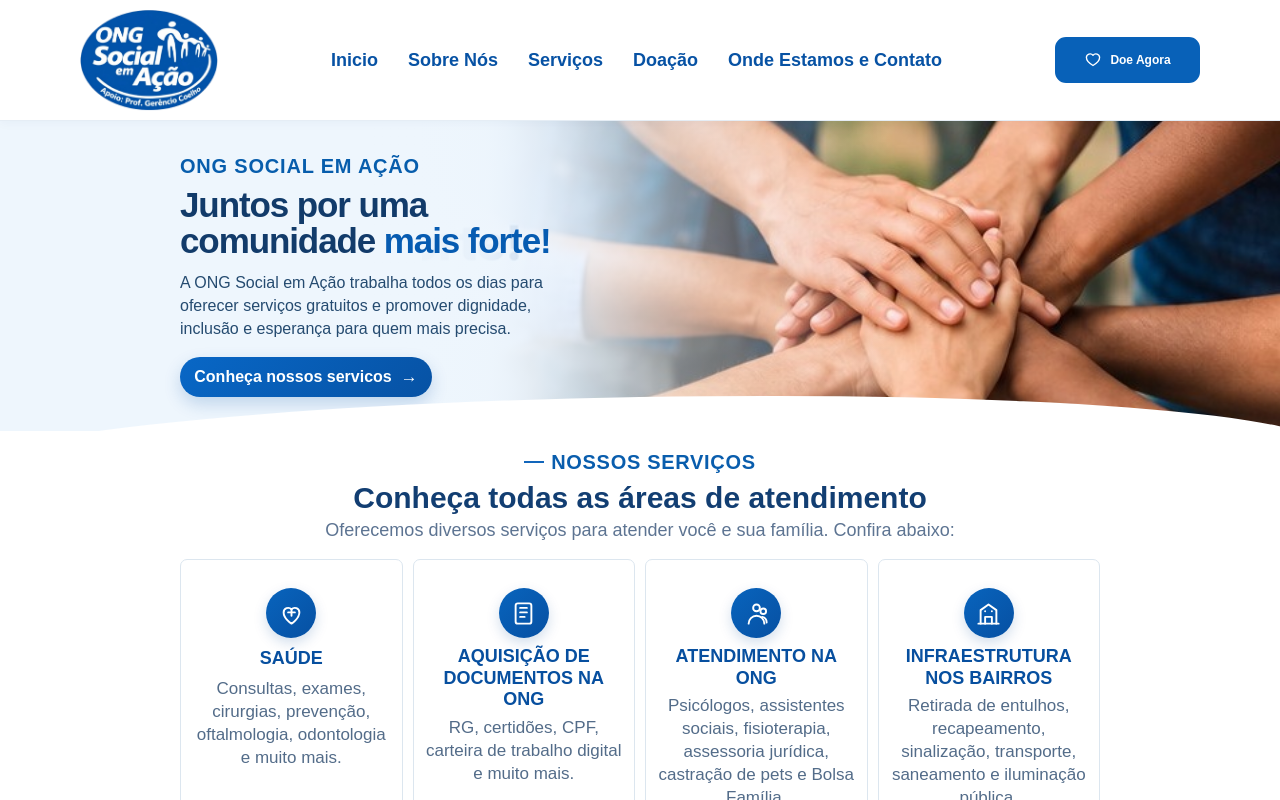
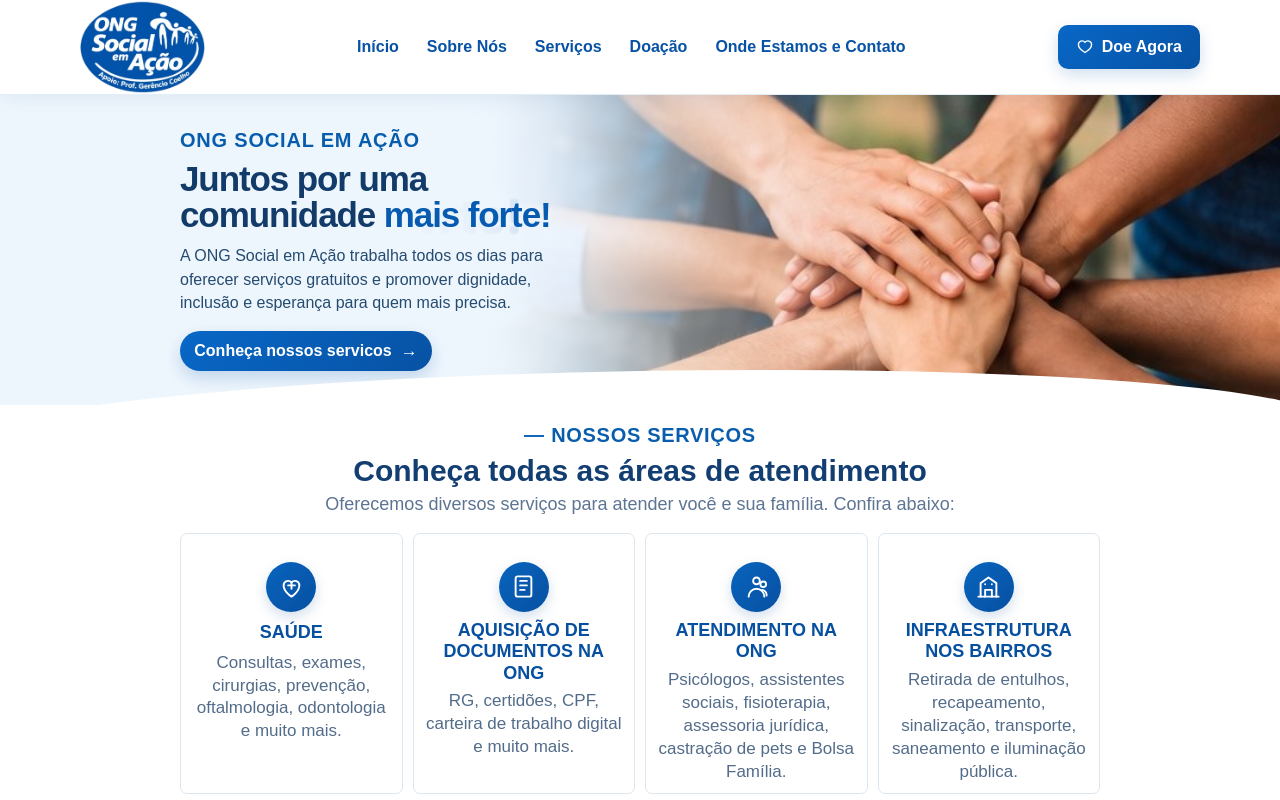
Before and after one commit to rodrigo960613/ongsocialemacao, a React (Vite) app: page / in a window 1280 px wide. Shown: the top 800 px of the page. Built offline with nearby package versions, Linux system fonts and the light colour scheme.

Commit message:
Atualização do Header do site

```diff
--- a/src/components/Header.css
+++ b/src/components/Header.css
@@ -2,138 +2,143 @@
   position: sticky;
   top: 0;
   z-index: 1000;
-
   width: 100%;
-
-  background: #ffffff;
-
-  border-bottom: 1px solid #e5edf5;
-
-  box-shadow: 0 2px 10px rgba(0, 55, 110, 0.04);
+  background: rgba(255, 255, 255, 0.97);
+  border-bottom: 1px solid #e3edf6;
+  box-shadow: 0 4px 18px rgba(5, 67, 125, 0.07);
+  backdrop-filter: blur(8px);
 }
 
 .header-container {
   width: min(1120px, 92%);
-
-  height: 120px;
-
+  min-height: 88px;
   margin: 0 auto;
 
   display: flex;
   align-items: center;
   justify-content: space-between;
 
-  gap: 35px;
+  gap: 30px;
 }
 
-
-/* LOGO */
+/* =========================
+   LOGO
+========================= */
 
 .header-logo {
   display: flex;
   align-items: center;
-
   flex-shrink: 0;
 }
 
 .header-logo img {
-  width: 138px;
+  width: 125px;
   height: auto;
+  object-fit: contain;
 
-  object-fit: contain;
+  transition:
+    transform 0.25s ease,
+    opacity 0.25s ease;
 }
 
+.header-logo:hover img {
+  transform: scale(1.03);
+  opacity: 0.94;
+}
 
-/* MENU */
+/* =========================
+   MENU
+========================= */
 
 .header-menu {
   display: flex;
   align-items: center;
   justify-content: center;
 
-  gap: 30px;
-
+  gap: 28px;
   flex: 1;
 }
 
 .header-menu a {
   position: relative;
 
-  color:#0752a4;
+  padding: 8px 0;
 
-  font-size: 18px;
+  color: #0752a4;
+  font-size: 16px;
   font-weight: 700;
-
   white-space: nowrap;
 
-  transition: color 0.25s ease;
+  transition:
+    color 0.25s ease,
+    transform 0.25s ease;
 }
 
-/* LINHA DO HOVER */
+/* Linha do hover */
 
 .header-menu a::after {
   content: "";
 
   position: absolute;
-
   left: 50%;
-  bottom: -10px;
+  bottom: 0;
 
   width: 100%;
   height: 2px;
 
   background: #0861b8;
-
   border-radius: 10px;
 
   transform: translateX(-50%) scaleX(0);
-
   transform-origin: center;
 
-  transition: transform 0.5s ease;
+  transition: transform 0.3s ease;
 }
 
 .header-menu a:hover {
-  color: #0752a4;
+  color: #064c98;
 }
 
 .header-menu a:hover::after {
   transform: translateX(-50%) scaleX(1);
 }
 
-
-/* BOTÃO */
+/* =========================
+   BOTÃO DOAÇÃO
+========================= */
 
 .header-button {
-  min-width: 145px;
-  height: 46px;
+  min-width: 142px;
+  height: 44px;
 
-  padding: 0 20px;
+  padding: 0 18px;
 
   display: inline-flex;
   align-items: center;
   justify-content: center;
-
   gap: 8px;
 
   color: #ffffff;
+  background: linear-gradient(
+    135deg,
+    #0867c6,
+    #0752a4
+  );
 
-  background: #0861b8;
+  border: 0;
+  border-radius: 10px;
 
-  border: 2px solid #0861b8;
-
-  border-radius: 11px;
-
-  font-size: 12px;
-  font-weight: 800;
-
+  font-size: 16px;
+  font-weight: 700;
   white-space: nowrap;
 
+  box-shadow:
+    0 6px 16px rgba(0, 82, 165, 0.18);
+
   transition:
-    background 0.25s ease,
-    color 0.25s ease,
     transform 0.25s ease,
-    box-shadow 0.25s ease;
+    box-shadow 0.25s ease,
+    background 0.25s ease;
 }
 
 .header-button svg {
@@ -141,11 +146,8 @@
   height: 18px;
 
   fill: none;
-
   stroke: currentColor;
-
   stroke-width: 1.8;
-
   stroke-linecap: round;
   stroke-linejoin: round;
 }
@@ -153,46 +155,57 @@
 .header-button:hover {
   color: #ffffff;
 
-  background: #0752a4;
+  background: linear-gradient(
+    135deg,
+    #075bb1,
+    #064b98
+  );
 
   transform: translateY(-2px);
+
+  box-shadow:
+    0 9px 21px rgba(0, 82, 165, 0.25);
 }
 
-
-/* TABLET */
+/* =========================
+   TABLET
+========================= */
 
 @media (max-width: 1000px) {
 
   .header-container {
-    gap: 20px;
+    gap: 18px;
   }
 
   .header-menu {
-    gap: 20px;
+    gap: 18px;
   }
 
   .header-menu a {
-    font-size: 11px;
+    font-size: 14px;
   }
 
   .header-button {
     min-width: 125px;
-    padding: 0 13px;
-
-    font-size: 11px;
+    height: 42px;
+    padding: 0 14px;
+    font-size: 14px;
   }
 
+  .header-logo img {
+    width: 112px;
+  }
 }
 
-
-/* CELULAR */
+/* =========================
+   CELULAR
+========================= */
 
 @media (max-width: 760px) {
 
   .header-container {
-    height: auto;
-
-    padding: 13px 0;
+    min-height: auto;
+    padding: 12px 0;
 
     flex-wrap: wrap;
     justify-content: center;
@@ -200,12 +213,11 @@
 
   .header-logo {
     width: 100%;
-
     justify-content: center;
   }
 
   .header-logo img {
-    width: 125px;
+    width: 115px;
   }
 
   .header-menu {
@@ -215,9 +227,11 @@
 
     justify-content: flex-start;
 
+    gap: 24px;
+
     overflow-x: auto;
 
-    padding-bottom: 5px;
+    padding: 4px 2px 7px;
   }
 
   .header-menu::-webkit-scrollbar {
@@ -225,23 +239,32 @@
   }
 
   .header-menu a {
-    font-size: 11px;
+    font-size: 14px;
   }
 
   .header-button {
     position: absolute;
 
-    top: 14px;
+    top: 12px;
     right: 4%;
 
-    min-width: 115px;
+    min-width: 112px;
     height: 38px;
 
-    font-size: 10px;
+    padding: 0 12px;
+
+    font-size: 13px;
   }
 
+  .header-button svg {
+    width: 16px;
+    height: 16px;
+  }
 }
 
+/* =========================
+   CELULAR PEQUENO
+========================= */
 
 @media (max-width: 500px) {
 
@@ -253,4 +276,7 @@
     gap: 22px;
   }
 
+  .header-menu a {
+    font-size: 13px;
+  }
 }
--- a/src/components/Header.jsx
+++ b/src/components/Header.jsx
@@ -4,10 +4,8 @@ import logo from "../assets/logo.png";
 function Header() {
   return (
     <header className="header">
-
       <div className="header-container">
 
-        {/* LOGO */}
         <a href="#inicio" className="header-logo">
           <img
             src={logo}
@@ -15,47 +13,28 @@ function Header() {
           />
         </a>
 
-        {/* MENU */}
         <nav className="header-menu">
-
-          <a href="#inicio">
-            Inicio
-          </a>
-
-          <a href="#sobre">
-            Sobre Nós
-          </a>
-
-          <a href="#servicos">
-            Serviços
-          </a>
-
-          <a href="#doacao">
-            Doação
-          </a>
-
-          <a href="#footer">
-            Onde Estamos e Contato
-          </a>
-
+          <a href="#inicio">Início</a>
+          <a href="#sobre">Sobre Nós</a>
+          <a href="#servicos">Serviços</a>
+          <a href="#doacao">Doação</a>
+          <a href="#footer">Onde Estamos e Contato</a>
         </nav>
 
-        {/* BOTÃO */}
         <a
           href="https://wa.me/5585996302673?text=Gostaria%20de%20fazer%20uma%20doa%C3%A7%C3%A3o%20!"
           target="_blank"
           rel="noopener noreferrer"
           className="header-button"
         >
-          <svg viewBox="0 0 24 24">
+          <svg viewBox="0 0 24 24" aria-hidden="true">
             <path d="M20.8 8.8c0 5.5-8.8 10.5-8.8 10.5S3.2 14.3 3.2 8.8A5 5 0 0 1 12 5.6a5 5 0 0 1 8.8 3.2Z" />
           </svg>
 
-          Doe Agora
+          <span>Doe Agora</span>
         </a>
 
       </div>
-
     </header>
   );
 }
```
